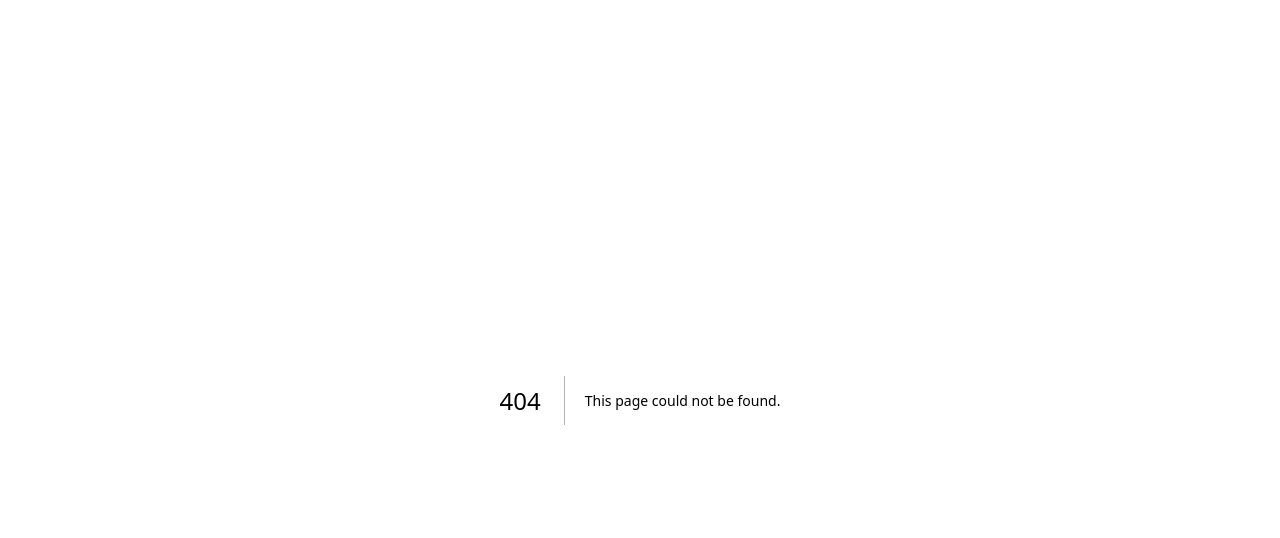
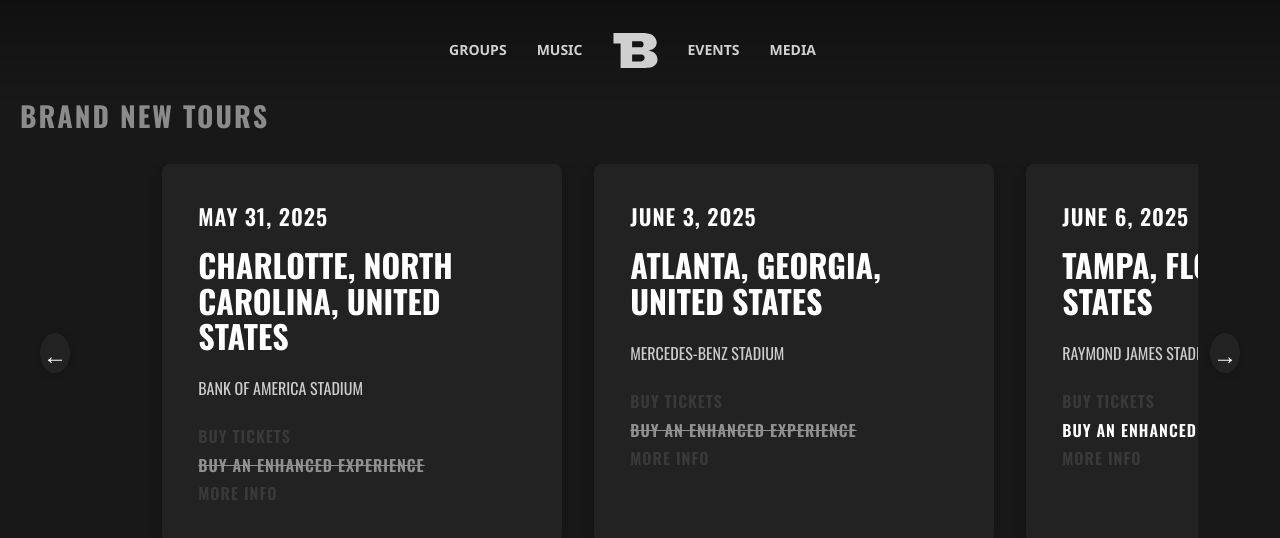
Before and after one commit to BandlyTeam/bandly-client, a Next.js app: page /events in a window 1280 px wide. Before the commit this address had no page. Shown: the top 538 px of the page. Built offline with nearby package versions, Linux system fonts and the light colour scheme.

Commit message:
started working on EVENTS PAGE // need to fix header on music page and events page, make it  transparent, going to create separate files for list, hero(not sure)

```diff
--- /dev/null
+++ b/src/app/(events)/events/page.module.scss
@@ -0,0 +1,157 @@
+@import '@/utils/mixins.scss';
+
+.hero {
+  background: #181818;
+  min-height: 100vh;
+  position: relative;
+}
+.title {
+
+  color: #fff;
+  opacity: 0.5;
+  font-size: 28px;
+  font-weight: 700;
+  text-align: left;
+  margin: 0 0 32px 20px;
+  letter-spacing: 2px;
+  display: block;
+  will-change: transform;
+  position: relative;
+  z-index: 3;
+}
+.Grid {
+  display: flex;
+  gap: 32px;
+  justify-content: flex-start;
+  padding: 0 80px;
+  overflow-x: hidden;
+  scrollbar-width: none;
+}
+
+@keyframes fadeInUp {}
+@keyframes fadeInDown {}
+
+.card {
+  background: #222;
+  color: #fff;
+  padding: 40px 36px;
+  border-radius: 8px;
+  min-width: 400px;
+  max-width: 400px;
+  display: flex;
+  flex-direction: column;
+  gap: 18px;
+  box-shadow: 0 2px 16px rgba(0,0,0,0.2);
+  opacity: 1;
+  transform: none;
+  transition: none;
+  cursor: pointer;
+
+  &Date {
+    font-size: 22px;
+    font-weight: 600;
+    letter-spacing: 1px;
+    animation: none;
+    transition: none;
+    cursor: pointer;
+  }
+
+  &City {
+    font-size: 32px;
+    font-weight: 800;
+    line-height: 1.1;
+    margin-bottom: 8px;
+    animation: none;
+    transition: none;
+    cursor: pointer;
+  }
+
+  &Venue {
+    font-size: 16px;
+    font-weight: 400;
+    margin-bottom: 12px;
+    color: #ccc;
+    animation: none;
+    transition: none;
+    cursor: pointer;
+  }
+
+  &Actions {
+    list-style: none;
+    padding: 0;
+    margin: 0;
+    display: flex;
+    flex-direction: column;
+    gap: 10px;
+
+    &Action {
+      font-size: 16px;
+      font-weight: 600;
+      letter-spacing: 1px;
+      color: #fff;
+      cursor: pointer;
+      position: relative;
+      transition: none;
+      opacity: 0.1;
+      animation: none;
+    }
+  }
+
+  &List {
+    width: 100%;
+    display: flex;
+    flex-direction: column;
+    gap: 12px;
+    max-height: 300px;
+    overflow-y: auto;
+    position: relative;
+  }
+}
+
+.Action span {
+  border-bottom: 2px solid #fff;
+  padding-bottom: 2px;
+  transition: color 0.2s, border-bottom-color 0.2s;
+}
+
+.Action:hover span {
+  color: #b6b3ab;
+  border-bottom: 2px solid #3d3c39;
+}
+
+.EnhancedSoldOut {
+  text-decoration: line-through;
+  opacity: 0.5;
+  pointer-events: none;
+}
+
+.listBar {
+  display: flex;
+  align-items: center;
+  gap: 12px;
+  position: relative;
+  width: 100%;
+  padding: 0 40px;
+
+  &Arrow {
+    background: #222;
+    color: #fff;
+    border: none;
+    border-radius: 50%;
+    width: 40px;
+    height: 40px;
+    font-size: 24px;
+    display: flex;
+    align-items: center;
+    justify-content: center;
+    cursor: pointer;
+    box-shadow: 0 2px 8px rgba(0,0,0,0.15);
+    transition: background 0.5s, color 0.5s;
+    z-index: 2;
+  }
+  .arrow:hover {
+    background: #b9caec;
+    background: #adaaa4;
+    color: #181818;
+  }
+}
--- /dev/null
+++ b/src/app/(events)/events/page.tsx
@@ -0,0 +1,132 @@
+'use client'
+import s from './page.module.scss'
+import { useRef, useEffect, useState } from 'react';
+import Header from '@/components/Header/Header';
+
+const events = [
+  {
+    date: 'MAY 31, 2025',
+    city: 'CHARLOTTE, NORTH CAROLINA, UNITED STATES',
+    venue: 'BANK OF AMERICA STADIUM',
+    tickets: true,
+    enhanced: false,
+    travel: true,
+    takeover: true,
+    info: true,
+  },
+  {
+    date: 'JUNE 3, 2025',
+    city: 'ATLANTA, GEORGIA, UNITED STATES',
+    venue: 'MERCEDES-BENZ STADIUM',
+    tickets: true,
+    enhanced: false,
+    travel: true,
+    takeover: true,
+    info: true,
+  },
+  {
+    date: 'JUNE 6, 2025',
+    city: 'TAMPA, FLORIDA, UNITED STATES',
+    venue: 'RAYMOND JAMES STADIUM',
+    tickets: true,
+    enhanced: true,
+    travel: true,
+    takeover: true,
+    info: true,
+  },
+];
+
+export default function EventsPage() {
+  const gridRef = useRef<HTMLDivElement>(null);
+  const [titleOffset, setTitleOffset] = useState(0);
+
+  useEffect(() => {
+    const grid = gridRef.current;
+    if (!grid) return;
+    let isDragging = false, startX = 0, scrollLeft = 0;
+    const onDown = (e: MouseEvent | TouchEvent) => {
+      isDragging = true;
+      startX = 'touches' in e ? e.touches[0].pageX : e.pageX;
+      startX -= grid.offsetLeft;
+      scrollLeft = grid.scrollLeft;
+      grid.style.cursor = 'grabbing';
+    };
+    const onUpLeave = () => {
+      isDragging = false;
+      grid.style.cursor = '';
+    };
+    const onMove = (e: MouseEvent | TouchEvent) => {
+      if (!isDragging) return;
+      const x = 'touches' in e ? e.touches[0].pageX : e.pageX;
+      const walk = (x - grid.offsetLeft - startX) * 1.2;
+      grid.scrollLeft = scrollLeft - walk;
+    };
+    grid.addEventListener('mousedown', onDown);
+    grid.addEventListener('touchstart', onDown);
+    grid.addEventListener('mouseup', onUpLeave);
+    grid.addEventListener('mouseleave', onUpLeave);
+    grid.addEventListener('touchend', onUpLeave);
+    grid.addEventListener('mousemove', onMove);
+    grid.addEventListener('touchmove', onMove);
+    return () => {
+      grid.removeEventListener('mousedown', onDown);
+      grid.removeEventListener('touchstart', onDown);
+      grid.removeEventListener('mouseup', onUpLeave);
+      grid.removeEventListener('mouseleave', onUpLeave);
+      grid.removeEventListener('touchend', onUpLeave);
+      grid.removeEventListener('mousemove', onMove);
+      grid.removeEventListener('touchmove', onMove);
+    };
+  }, []);
+
+  const scroll = (dir: 'left' | 'right') => {
+    if (!gridRef.current) return;
+    gridRef.current.scrollBy({
+      left: dir === 'left' ? -360 : 360,
+      behavior: 'smooth',
+    });
+    handleTitleMove();
+  };
+
+  const handleTitleMove = () => {
+    if (!gridRef.current) return;
+    const maxScroll = gridRef.current.scrollWidth - gridRef.current.clientWidth;
+    const offset = maxScroll ? (gridRef.current.scrollLeft / maxScroll) * (window.innerWidth * 0.5) : 0;
+    setTitleOffset(offset);
+  };
+
+  return (
+    <>
+      <Header headerHeight={100} white={true} />
+      <div className={s.hero}>
+        <h1
+          className={s.title}
+          style={{
+            transform: `translateX(${titleOffset}px)`,
+            transition: 'transform 0.9s cubic-bezier(0, 1, 0.32, 1)',
+          }}
+        >
+          BRAND NEW TOURS
+        </h1>
+        <div className={s.listBar}>
+          <button className={s.listBarArrow} onClick={() => scroll('left')} aria-label="Scroll left">&#8592;</button>
+          <div className={s.Grid} ref={gridRef} onScroll={handleTitleMove}>
+            {events.map((event, idx) => (
+              <div className={s.card} key={idx}>
+                <div className={s.cardDate}>{event.date}</div>
+                <div className={s.cardCity}>{event.city}</div>
+                <div className={s.cardVenue}>{event.venue}</div>
+                <ul className={s.cardActions}>
+                  <li className={s.cardActionsAction}><span>BUY TICKETS</span></li>
+                  <li className={s.cardActionsAction} style={{textDecoration: event.enhanced ? 'none' : 'line-through', opacity: event.enhanced ? 1 : 0.5}}>BUY AN ENHANCED EXPERIENCE</li>
+                  <li className={s.cardActionsAction}><span>MORE INFO</span></li>
+                </ul>
+              </div>
+            ))}
+          </div>
+          <button className={s.listBarArrow} onClick={() => scroll('right')} aria-label="Scroll right">&#8594;</button>
+        </div>
+      </div>
+    </>
+  );
+};
--- a/src/app/(music)/music/page.module.scss
+++ b/src/app/(music)/music/page.module.scss
@@ -53,8 +53,6 @@
   }
 }
 
-.musicCardWrapper {
-}
 
 .searchBarWrapper {
   width: 600px;
--- a/src/app/(music)/music/page.tsx
+++ b/src/app/(music)/music/page.tsx
@@ -14,7 +14,6 @@ import FilterBox from '@/components/FilterBox/FilterBox';
 import MusicListItem from '@/components/MusicListItem/MusicListItem';
 import { testSongs } from '@/const/music';
 
-// Mock array of songs for the carousel
 type SongDataType = typeof pixiesSong;
 const songs: SongDataType[] = [
   pixiesSong,
--- a/src/components/Header/Header.module.scss
+++ b/src/components/Header/Header.module.scss
@@ -94,3 +94,15 @@
   position: absolute;
   inset: 0;
 }
+
+.headerBlackOverlay {
+  position: absolute;
+  top: 0;
+  left: 0;
+  width: 100%;
+  height: 100px; // height of the nav area
+  background: #181818;
+  z-index: 1;
+  pointer-events: none;
+  opacity: 1;
+}
--- a/src/components/Header/Header.tsx
+++ b/src/components/Header/Header.tsx
@@ -46,6 +46,9 @@ export default function Header({ hero, headerHeight = 700, white = false}: Heade
         }
       }
     >
+      {white && (
+        <div className={s.headerBlackOverlay} />
+      )}
       <nav className={s.nav}>
         <Link href="#" className={`${s.icon} ${s.iconBurger} ${s.left}`}>
           <Image src={handleIconsColor(Icons.Burger)} alt="Pause" width={30} height={30} />
@@ -57,7 +60,7 @@ export default function Header({ hero, headerHeight = 700, white = false}: Heade
           <Link href="/" className={s.navLinksLink}>
             <Image className={s.navLogo} src={handleIconsColor(Icons.BLogo)} alt="Logo" width={100} height={100} />
           </Link>
-          <Link href="#" style={{ color: white ? 'white' : 'black' }}>Events</Link>
+          <Link href="/events" style={{ color: white ? 'white' : 'black' }}>Events</Link>
           <Link href="#" style={{ color: white ? 'white' : 'black' }}>Media</Link>
         </div>
 
--- a/src/components/Hero/Hero.module.scss
+++ b/src/components/Hero/Hero.module.scss
@@ -55,7 +55,7 @@
   left: 50%;
   transform: translate(-50%, -50%);
   font-family: var(--font-luckiest-guy);
-  font-size: 350px;
+  font-size: 380px;
   font-weight: 200;
   color: transparent;
   -webkit-text-stroke: 1px rgb(20, 20, 20);
@@ -69,12 +69,12 @@
     position: absolute;
     top: 60%;
     left: 50%;
-    transform: translateX(-50%) scaleX(1.5) scaleY(0.7);
+    transform: translateX(-50%) scaleX(1.4) scaleY(0.6);
     -webkit-text-stroke: 3px rgb(198, 198, 198);
     letter-spacing: -5px;
     z-index: 5;
     font-size: 450px;
-    font-weight: 600;
+    font-weight: 900;
   }
 
 
```
